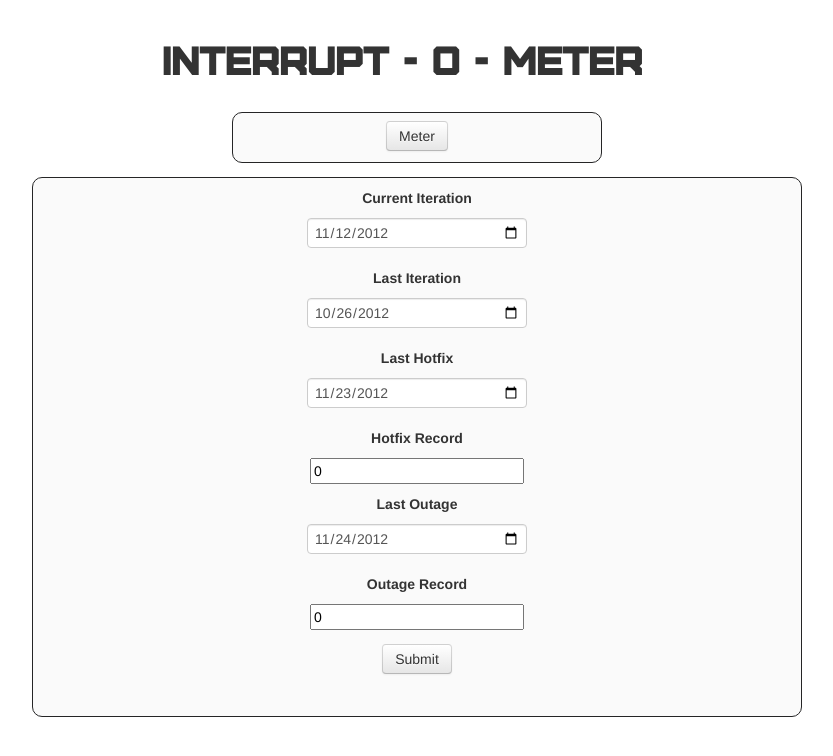
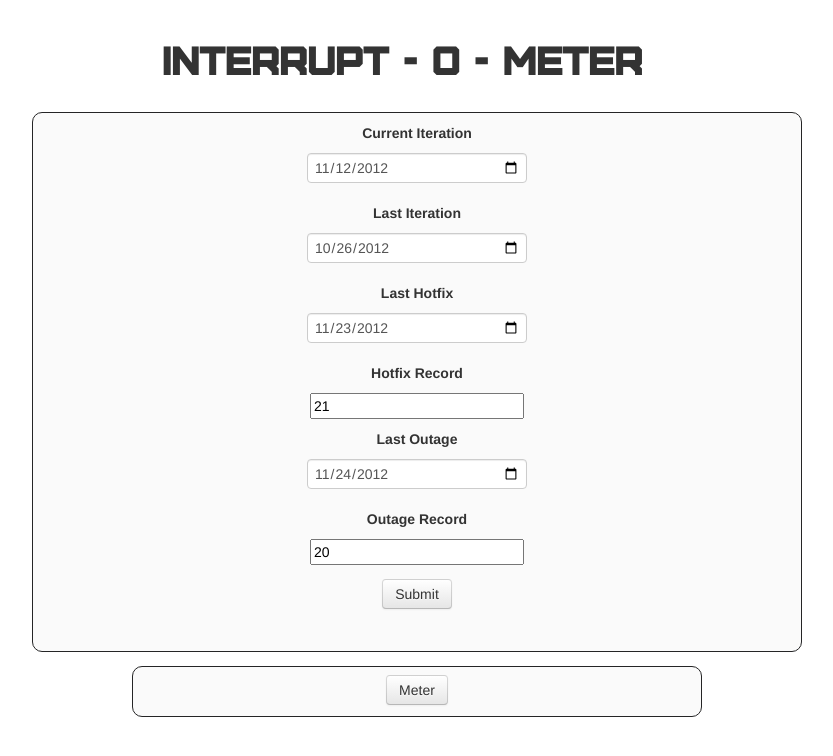
Before and after one commit to jsutlovic/interrupt-o-meter, a Flask app: page /setup in a window 1280 px wide. Shown: the top 756 px of the page, without its empty margins (223-1056 px from the left). Run offline with Flask 2, Linux system fonts and the light colour scheme; some libraries are stand-ins or nearby versions.

Commit message:
Move Meter button

```diff
--- a/templates/setup.html
+++ b/templates/setup.html
@@ -40,12 +40,6 @@
       </div>
 
       <div class="row">
-        <div class="span4 offset4">
-          <a class="btn nav" href="/">Meter</a>
-        </div>
-      </div>
-
-      <div class="row">
 
         <div class="span8 offset2 setup">
           <form action="/setup" method="POST">
@@ -85,6 +79,12 @@
 
       </div>
 
+      <div class="row">
+        <div class="span6 offset3">
+          <a class="btn nav" href="/">Meter</a>
+        </div>
+      </div>
+
     </div>
 
     <!-- Le javascript
```
